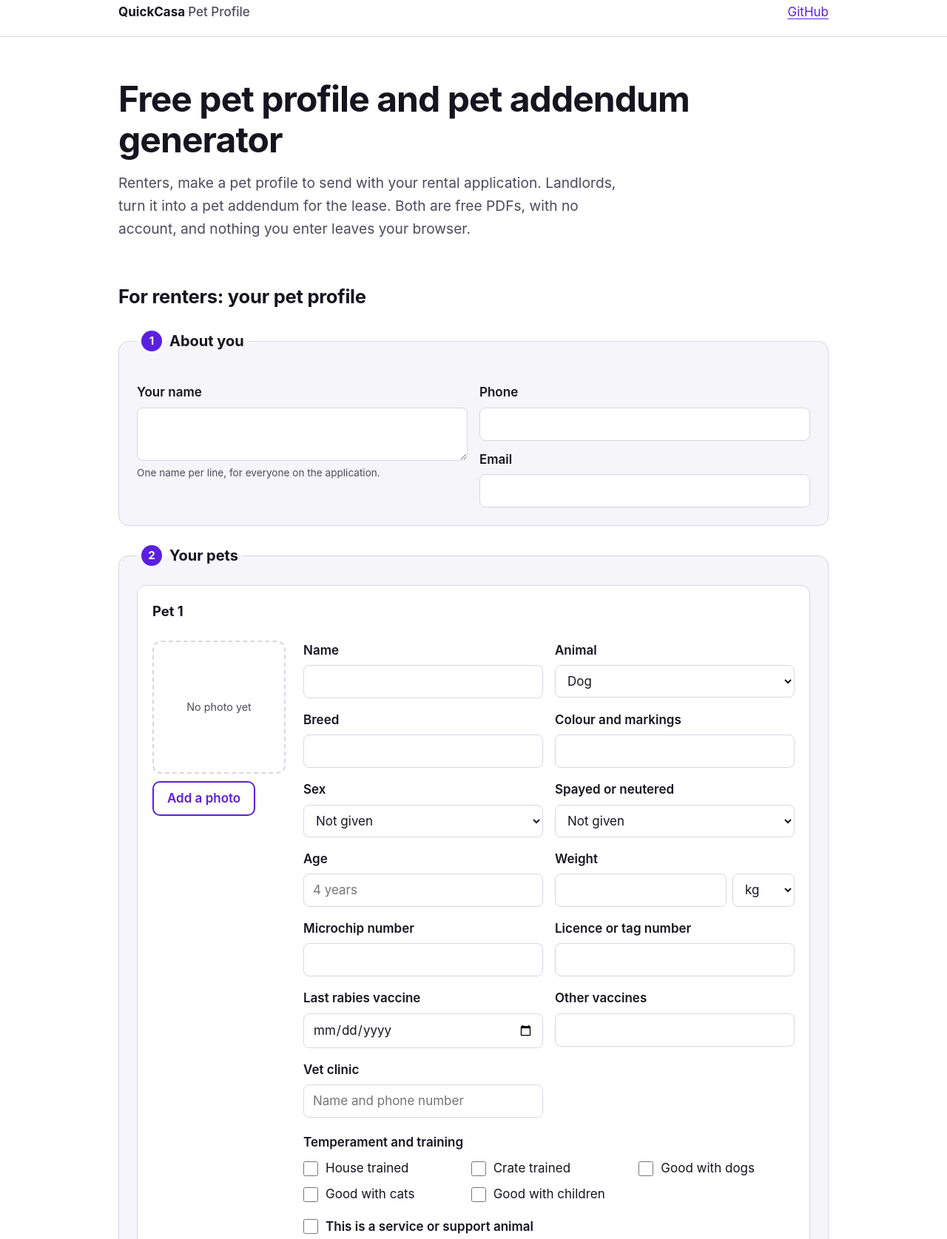
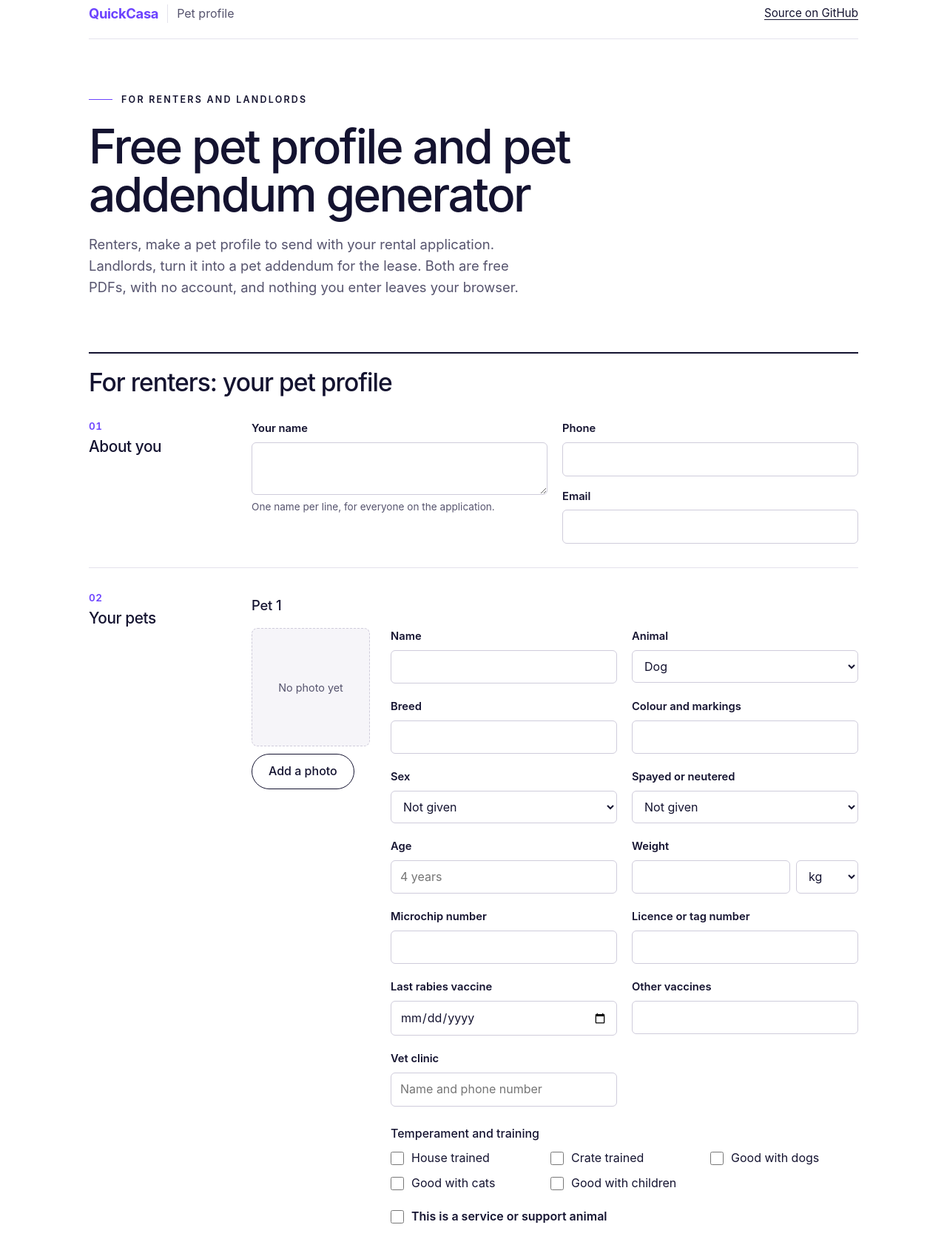
Before and after one commit to QuickCasa/pet-profile, a website built with Vite: page app/index.html in a window 1280 px wide. Shown: the part 15-1690 px from the top of the page at 74% size. Built offline with nearby package versions, Linux system fonts and the light colour scheme.

Commit message:
Restyle the demo page to match the QuickCasa brand
Uses Space Grotesk headings, self-hosted so the page still makes no third-party requests, with the brand's ink and accent colours, sections divided by rules instead of nested cards, and pill buttons.

```diff
--- a/app/index.html
+++ b/app/index.html
@@ -13,11 +13,12 @@
   <body>
     <header class="site-header">
       <div class="wrap">
-        <a class="brand" href="https://quickcasa.ai"
-          >QuickCasa <span>Pet Profile</span></a
-        >
+        <a class="brand" href="https://quickcasa.ai">QuickCasa</a>
+        <span class="product">Pet profile</span>
         <nav aria-label="Project links">
-          <a href="https://github.com/QuickCasa/pet-profile">GitHub</a>
+          <a href="https://github.com/QuickCasa/pet-profile"
+            >Source on GitHub</a
+          >
         </nav>
       </div>
     </header>
@@ -25,6 +26,7 @@
     <main>
       <section class="hero">
         <div class="wrap">
+          <p class="eyebrow">For renters and landlords</p>
           <h1>Free pet profile and pet addendum generator</h1>
           <p class="lede">
             Renters, make a pet profile to send with your rental application.
@@ -61,7 +63,7 @@
         <h2 class="part">For renters: your pet profile</h2>
 
         <fieldset class="panel">
-          <legend><span class="step">1</span> About you</legend>
+          <legend><span class="step">01</span> About you</legend>
           <div class="grid">
             <label class="field">
               <span>Your name</span>
@@ -88,7 +90,7 @@
         </fieldset>
 
         <fieldset class="panel">
-          <legend><span class="step">2</span> Your pets</legend>
+          <legend><span class="step">02</span> Your pets</legend>
           <div id="pets" class="stack"></div>
           <div class="actions">
             <button type="button" class="button button-secondary" id="add-pet">
@@ -98,7 +100,7 @@
         </fieldset>
 
         <fieldset class="panel">
-          <legend><span class="step">3</span> Contacts and insurance</legend>
+          <legend><span class="step">03</span> Contacts and insurance</legend>
           <p class="hint">
             All optional. Leave out anything you'd rather not share.
           </p>
@@ -156,7 +158,7 @@
         </p>
 
         <fieldset class="panel">
-          <legend><span class="step">4</span> The lease</legend>
+          <legend><span class="step">04</span> The lease</legend>
           <div class="grid">
             <label class="field">
               <span>Landlord or company</span>
@@ -189,7 +191,7 @@
         </fieldset>
 
         <fieldset class="panel">
-          <legend><span class="step">5</span> Charges (optional)</legend>
+          <legend><span class="step">05</span> Charges (optional)</legend>
           <p class="hint">
             Pet deposits and pet fees aren't allowed everywhere. Check your
             local rules before adding one. Anything left blank stays off the
@@ -213,7 +215,7 @@
         </fieldset>
 
         <fieldset class="panel">
-          <legend><span class="step">6</span> Terms</legend>
+          <legend><span class="step">06</span> Terms</legend>
           <p class="hint">
             These are a starting point. Edit, remove or add terms to match your
             lease.
--- a/app/main.ts
+++ b/app/main.ts
@@ -1,3 +1,4 @@
+import '@fontsource-variable/space-grotesk/wght.css'
 import './styles.css'
 import { applyPetField } from './apply-pet-field.js'
 import { renderClauses } from './clauses-editor.js'
--- a/app/styles.css
+++ b/app/styles.css
@@ -1,25 +1,33 @@
 :root {
   --background: #ffffff;
-  --surface: #f6f5fa;
-  --text: #16141f;
-  --muted: #4d4a5c;
-  --border: #d9d6e4;
-  --accent: #5b1fe0;
-  --accent-text: #ffffff;
-  --accent-soft: #efe9fd;
+  --surface: #f6f5f9;
+  --ink: #141330;
+  --muted: #56546e;
+  --line: #e4e2ec;
+  --field: #cfccdb;
+  --accent: #6c43ff;
+  --accent-soft: #f1edff;
+  --button: #141330;
+  --button-text: #ffffff;
+  --display:
+    'Space Grotesk Variable', -apple-system, BlinkMacSystemFont, 'Segoe UI',
+    sans-serif;
+  --aside: 220px;
   color-scheme: light dark;
 }
 
 @media (prefers-color-scheme: dark) {
   :root {
-    --background: #121019;
-    --surface: #1c1926;
-    --text: #f2f0f8;
-    --muted: #b9b4cc;
-    --border: #34304a;
-    --accent: #a98bff;
-    --accent-text: #121019;
-    --accent-soft: #2a2340;
+    --background: #0e0d1a;
+    --surface: #17152a;
+    --ink: #f1effa;
+    --muted: #aaa7c0;
+    --line: #2a2840;
+    --field: #3d3a5a;
+    --accent: #a18aff;
+    --accent-soft: #221d3d;
+    --button: #f1effa;
+    --button-text: #0e0d1a;
   }
 }
 
@@ -30,127 +38,221 @@
 body {
   margin: 0;
   background: var(--background);
-  color: var(--text);
+  color: var(--ink);
   font-family:
     -apple-system, BlinkMacSystemFont, 'Segoe UI', Roboto, Helvetica, Arial,
     sans-serif;
-  font-size: 17px;
+  font-size: 16px;
   line-height: 1.6;
+}
+
+h1,
+h2,
+h3,
+legend {
+  font-family: var(--display);
+  font-weight: 500;
 }
 
 a {
   color: var(--accent);
-  text-underline-offset: 0.15em;
+  text-underline-offset: 0.2em;
+}
+
+:focus-visible {
+  outline: 2px solid var(--accent);
+  outline-offset: 2px;
 }
 
 .wrap {
-  width: min(960px, 100% - 32px);
+  width: min(1040px, 100% - 32px);
   margin: 0 auto;
 }
 
-.site-header {
-  border-bottom: 1px solid var(--border);
+.visually-hidden {
+  position: absolute;
+  width: 1px;
+  height: 1px;
+  overflow: hidden;
+  clip-path: inset(50%);
+  white-space: nowrap;
 }
+
+/* Header and hero */
 
 .site-header .wrap {
   display: flex;
   align-items: center;
-  justify-content: space-between;
-  gap: 16px;
-  min-height: 64px;
+  gap: 12px;
+  min-height: 68px;
+  border-bottom: 1px solid var(--line);
 }
 
 .brand {
+  color: var(--accent);
+  font-family: var(--display);
+  font-size: 1.15rem;
   font-weight: 700;
-  color: var(--text);
+  letter-spacing: -0.02em;
   text-decoration: none;
 }
 
-.brand span {
+.product {
+  padding-left: 12px;
+  border-left: 1px solid var(--line);
   color: var(--muted);
-  font-weight: 500;
+  font-family: var(--display);
+}
+
+.site-header nav {
+  display: flex;
+  gap: 20px;
+  margin-left: auto;
+}
+
+.site-header nav a {
+  color: var(--ink);
+  font-size: 0.95rem;
 }
 
 .hero {
-  padding: 56px 0 32px;
+  padding: 72px 0 16px;
+}
+
+.eyebrow {
+  display: flex;
+  align-items: center;
+  gap: 12px;
+  margin: 0 0 20px;
+  font-family: var(--display);
+  font-size: 0.78rem;
+  font-weight: 600;
+  letter-spacing: 0.18em;
+  text-transform: uppercase;
+}
+
+.eyebrow::before {
+  content: '';
+  width: 32px;
+  height: 1px;
+  background: var(--accent);
 }
 
 .hero h1 {
-  margin: 0 0 16px;
-  font-size: clamp(2rem, 5vw, 3rem);
-  line-height: 1.15;
-  letter-spacing: -0.02em;
+  max-width: 18ch;
+  margin: 0 0 20px;
+  font-size: clamp(2.4rem, 6vw, 4rem);
+  line-height: 1.02;
+  letter-spacing: -0.04em;
 }
 
 .lede {
-  max-width: 700px;
+  max-width: 620px;
   margin: 0;
-  font-size: 1.2rem;
   color: var(--muted);
+  font-size: 1.15rem;
 }
+
+/* Parts and sections */
 
 .stack {
   display: grid;
-  gap: 24px;
+  gap: 0;
 }
 
 .stack-small {
   display: grid;
-  gap: 12px;
+  gap: 16px;
 }
 
 .part {
-  margin: 24px 0 0;
-  font-size: 1.6rem;
-  letter-spacing: -0.01em;
+  margin: 56px 0 0;
+  padding-top: 20px;
+  border-top: 2px solid var(--ink);
+  font-size: clamp(1.6rem, 3.5vw, 2.1rem);
+  line-height: 1.15;
+  letter-spacing: -0.03em;
 }
 
 .part-lede {
-  margin: -12px 0 0;
+  max-width: 620px;
+  margin: 8px 0 0;
   color: var(--muted);
 }
 
 .panel {
+  display: flow-root;
   min-width: 0;
   margin: 0;
-  padding: 24px;
-  border: 1px solid var(--border);
-  border-radius: 14px;
-  background: var(--surface);
+  padding: 32px 0;
+  border: 0;
+  border-bottom: 1px solid var(--line);
 }
 
 .panel > legend {
-  display: flex;
-  align-items: center;
-  gap: 10px;
+  float: left;
+  width: var(--aside);
   margin: 0;
-  padding: 0 6px;
-  font-size: 1.25rem;
-  font-weight: 700;
+  padding: 0 24px 16px 0;
+  font-size: 1.3rem;
+  line-height: 1.25;
+  letter-spacing: -0.02em;
+}
+
+.panel > :not(legend) {
+  margin-left: var(--aside);
 }
 
 .step {
-  display: inline-grid;
-  place-items: center;
-  width: 28px;
-  height: 28px;
-  border-radius: 50%;
-  background: var(--accent);
-  color: var(--accent-text);
-  font-size: 0.95rem;
+  display: block;
+  margin-bottom: 6px;
+  color: var(--accent);
+  font-size: 0.85rem;
+  font-weight: 600;
+  letter-spacing: 0.04em;
+  font-variant-numeric: tabular-nums;
 }
+
+.panel-actions {
+  padding: 28px 0 32px;
+  border-bottom: 1px solid var(--line);
+}
+
+/* A floated legend sits inside the fieldset's padding, unlike a normal one,
+   so it stays floated on phones too, just full width. */
+@media (max-width: 760px) {
+  .hero {
+    padding-top: 40px;
+  }
+
+  .panel > legend {
+    width: 100%;
+    padding-right: 0;
+  }
+
+  .panel > :not(legend) {
+    clear: left;
+    margin-left: 0;
+  }
+}
+
+/* Fields */
 
 .grid {
   display: grid;
   grid-template-columns: repeat(auto-fit, minmax(220px, 1fr));
-  gap: 16px;
-  margin-top: 16px;
+  gap: 20px;
+}
+
+.grid + .grid {
+  margin-top: 20px;
 }
 
 .field {
   display: grid;
   gap: 6px;
   align-content: start;
+  font-size: 0.92rem;
   font-weight: 600;
 }
 
@@ -165,13 +267,20 @@ select,
 textarea {
   width: 100%;
   min-height: 44px;
-  padding: 8px 12px;
-  border: 1px solid var(--border);
-  border-radius: 8px;
+  padding: 9px 12px;
+  border: 1px solid var(--field);
+  border-radius: 6px;
   background: var(--background);
-  color: var(--text);
+  color: var(--ink);
   font: inherit;
+  font-size: 1rem;
   font-weight: 400;
+}
+
+input:hover,
+select:hover,
+textarea:hover {
+  border-color: var(--muted);
 }
 
 textarea {
@@ -180,36 +289,35 @@ textarea {
 
 input[type='checkbox'] {
   flex: none;
-  width: 20px;
-  min-height: 20px;
-  height: 20px;
+  width: 18px;
+  min-height: 18px;
+  height: 18px;
   margin: 0;
   accent-color: var(--accent);
 }
 
-:focus-visible {
-  outline: 3px solid var(--accent);
+input:disabled {
+  background: var(--surface);
+  color: var(--muted);
+  cursor: not-allowed;
+}
+
+.photo-button:focus-within {
+  outline: 2px solid var(--accent);
   outline-offset: 2px;
 }
 
-.photo-button:focus-within {
-  outline: 3px solid var(--accent);
-  outline-offset: 2px;
+.hint {
+  margin: 0 0 20px;
+  color: var(--muted);
+  font-size: 0.95rem;
 }
 
-.visually-hidden {
-  position: absolute;
-  width: 1px;
-  height: 1px;
-  overflow: hidden;
-  clip-path: inset(50%);
-  white-space: nowrap;
-}
-
-.hint {
-  margin: 12px 0 0;
-  color: var(--muted);
-  font-size: 0.95rem;
+.grid + .hint,
+.actions + .hint,
+.clauses + .hint {
+  margin-top: 16px;
+  margin-bottom: 0;
 }
 
 .hint:empty {
@@ -233,11 +341,14 @@ input[type='checkbox'] {
   font-weight: 400;
 }
 
+/* Buttons */
+
 .actions {
   display: flex;
   flex-wrap: wrap;
+  align-items: center;
   gap: 12px;
-  margin-top: 16px;
+  margin-top: 24px;
 }
 
 .panel-actions .actions {
@@ -248,23 +359,34 @@ input[type='checkbox'] {
   display: inline-flex;
   align-items: center;
   justify-content: center;
-  min-height: 44px;
-  padding: 8px 18px;
-  border: 2px solid var(--accent);
-  border-radius: 10px;
-  font: inherit;
-  font-weight: 600;
+  min-height: 46px;
+  padding: 10px 22px;
+  border: 1px solid var(--button);
+  border-radius: 999px;
+  font-family: var(--display);
+  font-size: 1rem;
+  font-weight: 500;
   cursor: pointer;
 }
 
 .button-primary {
+  background: var(--button);
+  color: var(--button-text);
+}
+
+.button-primary:hover {
+  border-color: var(--accent);
   background: var(--accent);
-  color: var(--accent-text);
+  color: #ffffff;
 }
 
 .button-secondary {
   background: transparent;
-  color: var(--accent);
+  color: var(--ink);
+}
+
+.button-secondary:hover {
+  background: var(--surface);
 }
 
 .link-button {
@@ -275,26 +397,31 @@ input[type='checkbox'] {
   font: inherit;
   font-size: 0.9rem;
   text-decoration: underline;
-  text-underline-offset: 0.15em;
+  text-underline-offset: 0.2em;
   cursor: pointer;
 }
 
 .remove {
-  min-height: 40px;
-  padding: 0 12px;
-  border: 1px solid var(--border);
-  border-radius: 8px;
+  min-height: 36px;
+  padding: 0 4px;
+  border: 0;
   background: transparent;
   color: var(--muted);
   font: inherit;
+  font-size: 0.9rem;
+  text-decoration: underline;
+  text-underline-offset: 0.2em;
   cursor: pointer;
 }
 
+.remove:hover {
+  color: var(--ink);
+}
+
 .banner {
-  margin-bottom: 24px;
-  padding: 16px 20px;
-  border: 2px solid var(--accent);
-  border-radius: 14px;
+  margin: 0 0 24px;
+  padding: 18px 20px;
+  border-left: 3px solid var(--accent);
   background: var(--accent-soft);
 }
 
@@ -302,16 +429,24 @@ input[type='checkbox'] {
   margin: 0;
 }
 
+/* Pets */
+
+#pets {
+  gap: 0;
+}
+
 .pet {
-  padding: 20px;
-  border: 1px solid var(--border);
-  border-radius: 12px;
-  background: var(--background);
+  padding: 4px 0 28px;
+}
+
+.pet + .pet {
+  padding-top: 28px;
+  border-top: 1px dashed var(--field);
 }
 
 .pet-header {
   display: flex;
-  align-items: center;
+  align-items: baseline;
   justify-content: space-between;
   gap: 12px;
 }
@@ -319,13 +454,14 @@ input[type='checkbox'] {
 .pet-title {
   margin: 0;
   font-size: 1.15rem;
+  letter-spacing: -0.01em;
 }
 
 .pet-body {
   display: grid;
-  grid-template-columns: 180px minmax(0, 1fr);
-  gap: 24px;
-  margin-top: 8px;
+  grid-template-columns: 160px minmax(0, 1fr);
+  gap: 28px;
+  margin-top: 16px;
 }
 
 @media (max-width: 640px) {
@@ -339,14 +475,13 @@ input[type='checkbox'] {
   gap: 10px;
   align-content: start;
   justify-items: start;
-  margin-top: 16px;
 }
 
 .photo-preview,
 .photo-empty {
-  width: 180px;
-  height: 180px;
-  border-radius: 12px;
+  width: 160px;
+  height: 160px;
+  border-radius: 8px;
 }
 
 .photo-preview {
@@ -356,7 +491,8 @@ input[type='checkbox'] {
 .photo-empty {
   display: grid;
   place-items: center;
-  border: 2px dashed var(--border);
+  border: 1px dashed var(--field);
+  background: var(--surface);
   color: var(--muted);
   font-size: 0.9rem;
 }
@@ -365,7 +501,7 @@ input[type='checkbox'] {
   display: grid;
   grid-template-columns: repeat(auto-fit, minmax(170px, 1fr));
   gap: 8px 16px;
-  margin: 20px 0 0;
+  margin: 24px 0 0;
   padding: 0;
   border: 0;
 }
@@ -373,18 +509,20 @@ input[type='checkbox'] {
 .traits legend {
   margin-bottom: 8px;
   padding: 0;
+  font-size: 1rem;
+}
+
+.assistance {
+  margin: 20px 0;
   font-weight: 600;
 }
 
-.assistance {
-  margin: 16px 0;
-  font-weight: 600;
-}
+/* Addendum */
 
 .clauses {
   display: grid;
   gap: 12px;
-  margin: 16px 0 0;
+  margin: 0;
   padding-left: 24px;
 }
 
@@ -399,7 +537,7 @@ input[type='checkbox'] {
 }
 
 .pet-summary h3 {
-  margin: 20px 0 6px;
+  margin: 24px 0 6px;
   font-size: 1rem;
 }
 
@@ -412,7 +550,8 @@ input[type='checkbox'] {
 .privacy {
   display: grid;
   justify-items: start;
-  gap: 8px;
+  gap: 10px;
+  padding: 28px 0 0;
   color: var(--muted);
 }
 
@@ -420,24 +559,39 @@ input[type='checkbox'] {
   margin: 0;
 }
 
+/* Reading sections and footer */
+
 .prose {
-  padding: 56px 0 24px;
-  max-width: 760px;
+  padding: 72px 0 24px;
+}
+
+.prose > * {
+  max-width: 680px;
 }
 
 .prose h2 {
-  margin: 40px 0 12px;
+  margin: 40px 0 10px;
+  font-size: 1.45rem;
+  letter-spacing: -0.02em;
 }
 
 .prose h2:first-child {
   margin-top: 0;
 }
 
+.prose p {
+  color: var(--muted);
+}
+
 .site-footer {
-  margin-top: 40px;
-  padding: 24px 0;
-  border-top: 1px solid var(--border);
+  margin-top: 56px;
   color: var(--muted);
+  font-size: 0.9rem;
+}
+
+.site-footer .wrap {
+  padding: 24px 0 40px;
+  border-top: 1px solid var(--line);
 }
 
 [hidden] {
--- a/package.json
+++ b/package.json
@@ -30,6 +30,7 @@
     "check": "npm run format:check && npm run typecheck && npm test && npm run lint && npm run build"
   },
   "dependencies": {
+    "@fontsource-variable/space-grotesk": "^5.3.0",
     "jspdf": "^4.2.1"
   },
   "devDependencies": {
```
Also changed, not shown: 1 other file.
